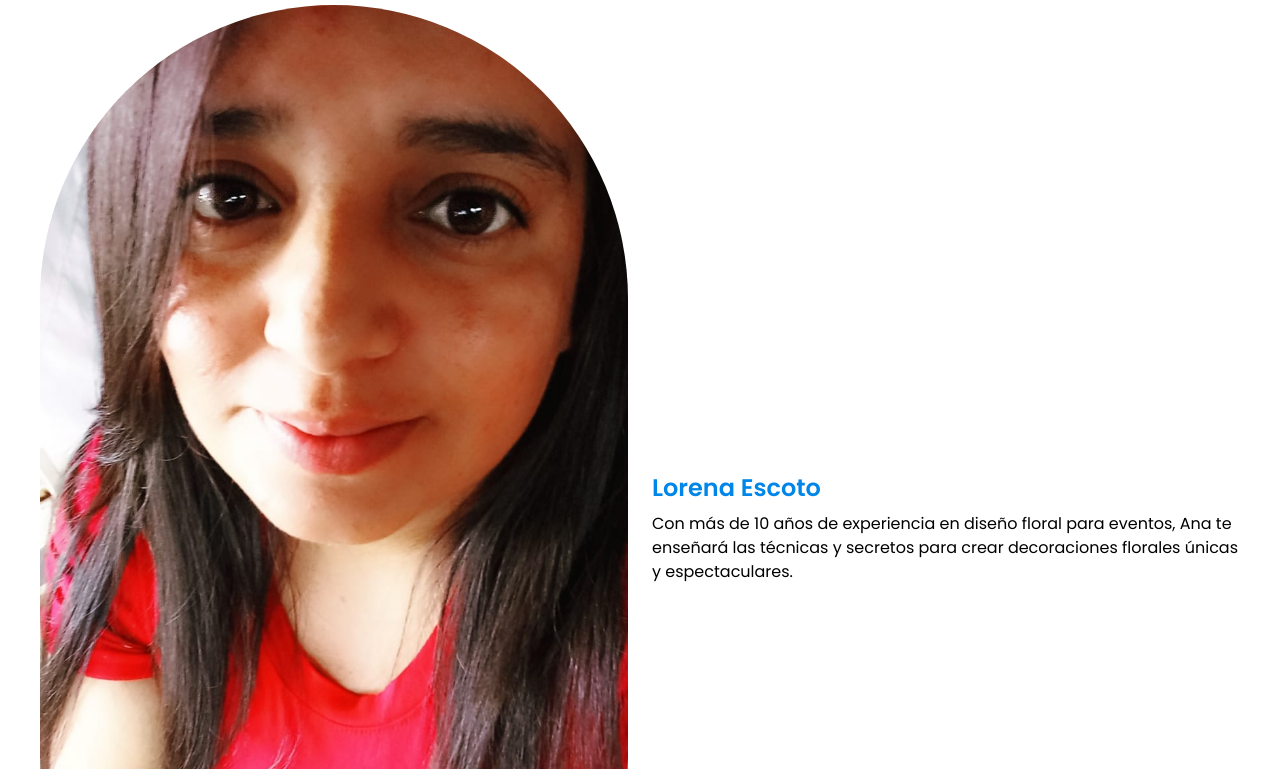
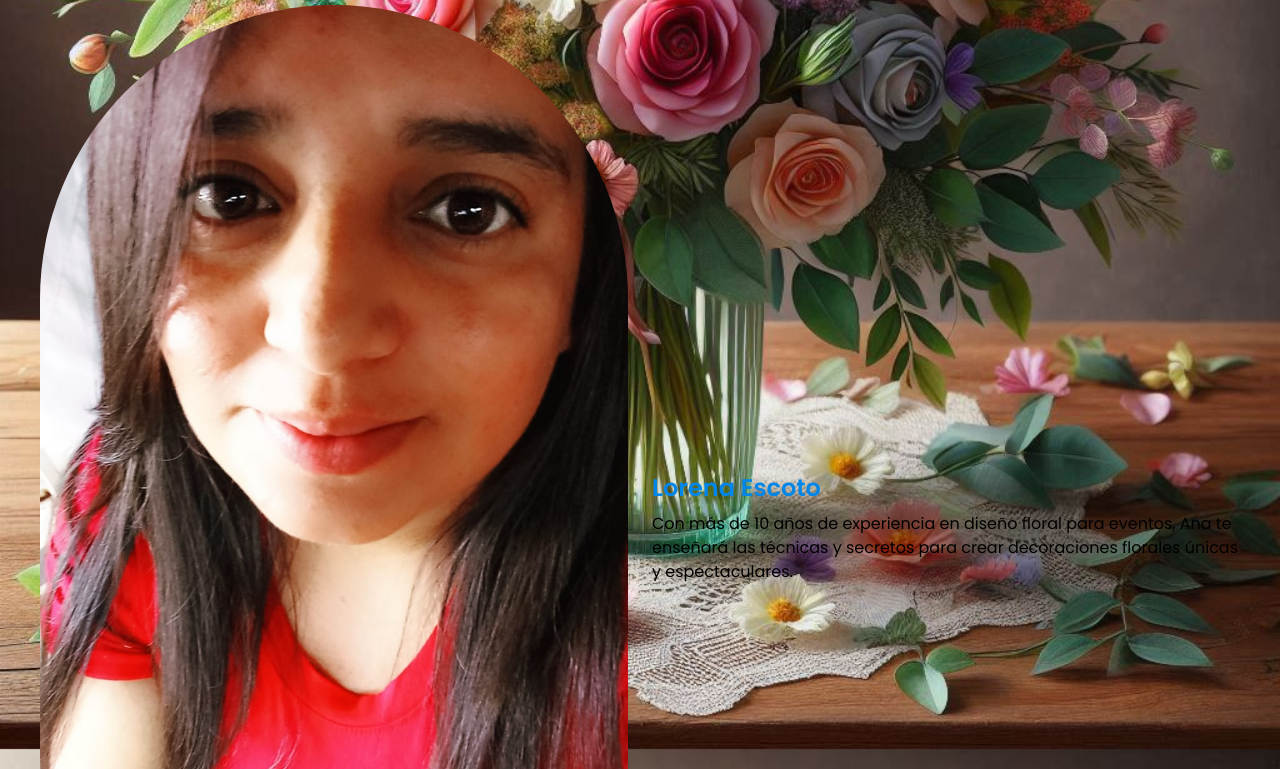
Before and after one commit to castleortiz1/webLorena, a plain HTML site: page index.html in a window 1280 px wide. Shown: the part 531-1300 px from the top of the page. Drawn offline with nearby package versions, Linux system fonts and the light colour scheme; a script that the page names is missing.

Commit message:
agregando imagen al body!

```diff
--- a/styles.css
+++ b/styles.css
@@ -1,9 +1,19 @@
 @import 'https://cdn.jsdelivr.net/npm/tailwindcss@2.2.19/dist/tailwind.min.css';
 
-body {
+html, body {
+  height: 100%;
   margin: 0;
   padding: 0;
 }
+
+body {
+    background-image: url('images/decoracion.jpg'); /* Reemplaza con la ruta correcta */
+    background-size: cover;
+    background-position: center;
+    background-repeat: no-repeat;
+    background-attachment: fixed; /* Fija la imagen cuando se hace scroll */
+    font-family: 'Poppins', sans-serif;
+  }
 
 .font-poppins {
   font-family: 'Poppins', sans-serif;
```
Also changed, not shown: images/decoracion.jpg (added).
